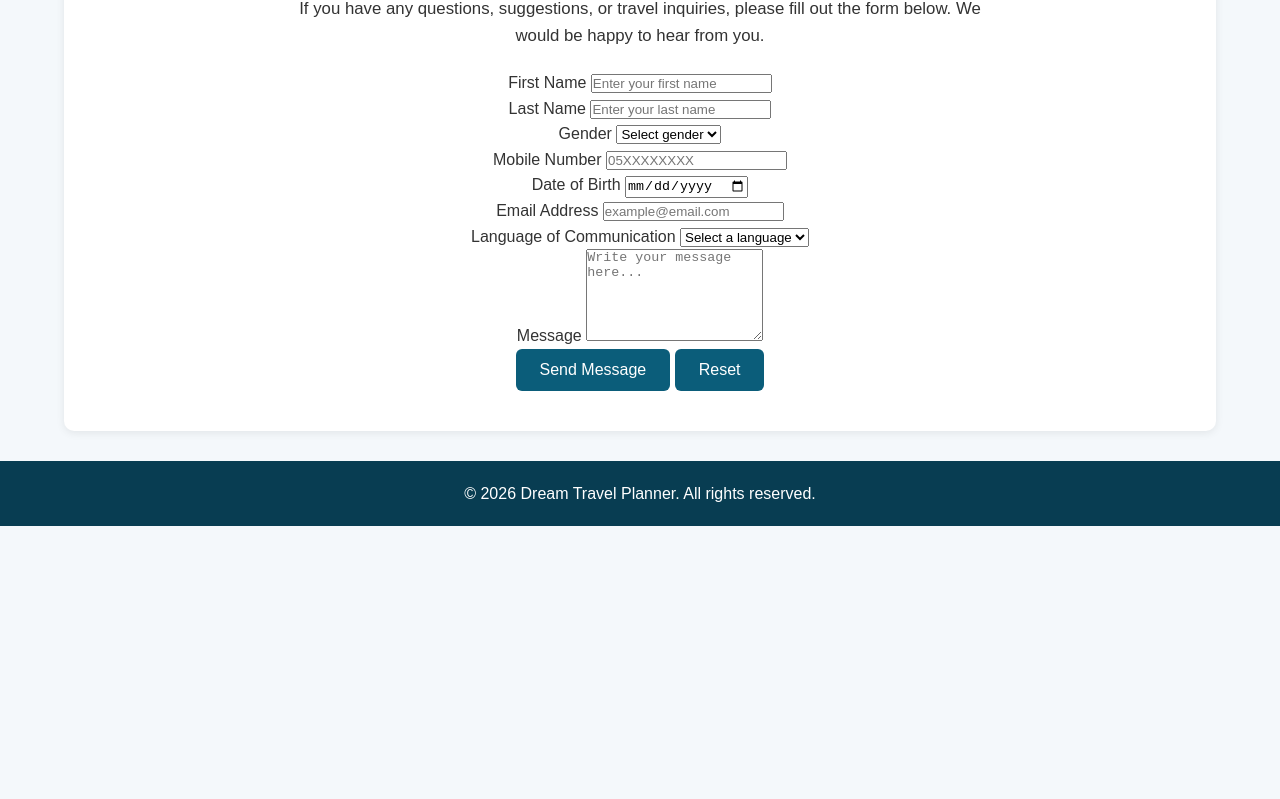
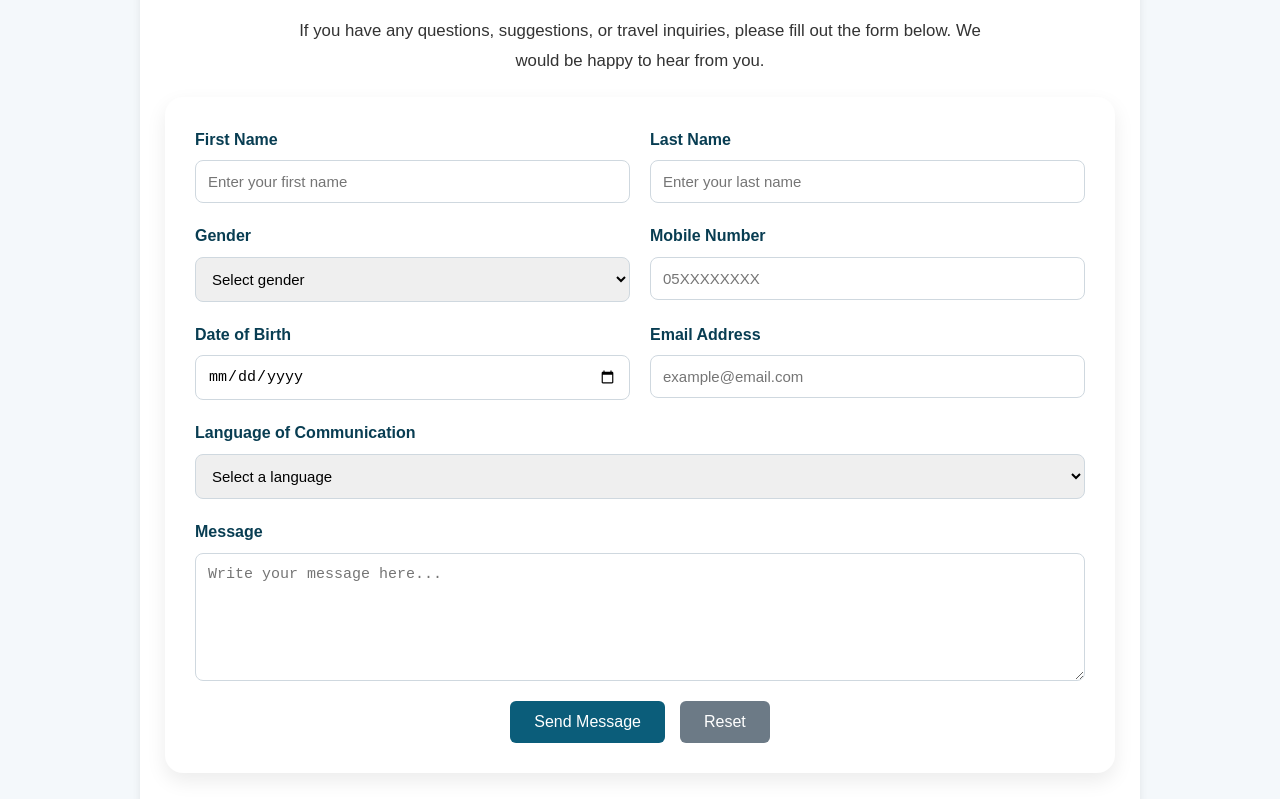
Before and after one commit to Elafalsharif25/dream-travel-planner, a plain HTML site: page html/contact-us.html in a window 1280 px wide. Shown: the part 350-1149 px from the top of the page. Before the commit the page ends 876 px from the top, so only its background shows below. Drawn offline with Linux system fonts and the light colour scheme.

Commit message:
Update style.css

```diff
--- a/css/style.css
+++ b/css/style.css
@@ -304,3 +304,130 @@ footer {
         color: #083d52;
         margin-bottom: 10px;
     }
+/* CONTACT SECTION */
+.contact-section {
+    max-width: 1000px;
+    margin: 50px auto;
+    padding: 20px;
+    text-align: center;
+}
+
+.contact-section h2 {
+    color: #0b5d7a;
+    font-size: 32px;
+    margin-bottom: 10px;
+}
+
+.contact-text {
+    color: #333333;
+    font-size: 16px;
+    margin-bottom: 30px;
+    line-height: 1.8;
+}
+
+/* CONTACT FORM */
+.contact-form {
+    background-color: #ffffff;
+    padding: 30px;
+    border-radius: 18px;
+    box-shadow: 0 8px 20px rgba(0, 0, 0, 0.08);
+    text-align: left;
+}
+
+.form-row {
+    display: flex;
+    gap: 20px;
+    margin-bottom: 20px;
+    flex-wrap: wrap;
+}
+
+.form-group {
+    flex: 1;
+    display: flex;
+    flex-direction: column;
+}
+
+.full-width {
+    flex: 100%;
+}
+
+.form-group label {
+    margin-bottom: 8px;
+    font-weight: bold;
+    color: #083d52;
+}
+
+.form-group input,
+.form-group select,
+.form-group textarea {
+    padding: 12px;
+    border: 1px solid #cfd8df;
+    border-radius: 8px;
+    font-size: 15px;
+    outline: none;
+    transition: border-color 0.3s ease, box-shadow 0.3s ease;
+}
+
+.form-group input:focus,
+.form-group select:focus,
+.form-group textarea:focus {
+    border-color: #0b5d7a;
+    box-shadow: 0 0 0 3px rgba(11, 93, 122, 0.12);
+}
+
+.form-group textarea {
+    resize: vertical;
+}
+
+/* BUTTONS */
+.form-buttons {
+    display: flex;
+    justify-content: center;
+    gap: 15px;
+    margin-top: 10px;
+    flex-wrap: wrap;
+}
+
+.form-buttons button {
+    background-color: #0b5d7a;
+    color: #ffffff;
+    border: none;
+    padding: 12px 24px;
+    font-size: 15px;
+    border-radius: 8px;
+    cursor: pointer;
+    transition: background-color 0.3s ease, transform 0.2s ease;
+}
+
+.form-buttons button:hover {
+    background-color: #083d52;
+    transform: translateY(-2px);
+}
+
+.form-buttons .reset-btn {
+    background-color: #6c7a86;
+}
+
+.form-buttons .reset-btn:hover {
+    background-color: #57636d;
+}
+
+/* CONTACT RESPONSIVE */
+@media (max-width: 576px) {
+    .contact-section h2 {
+        font-size: 28px;
+    }
+
+    .contact-form {
+        padding: 20px;
+    }
+
+    .form-row {
+        flex-direction: column;
+        gap: 15px;
+    }
+
+    .form-buttons button {
+        width: 100%;
+    }
+}
```
